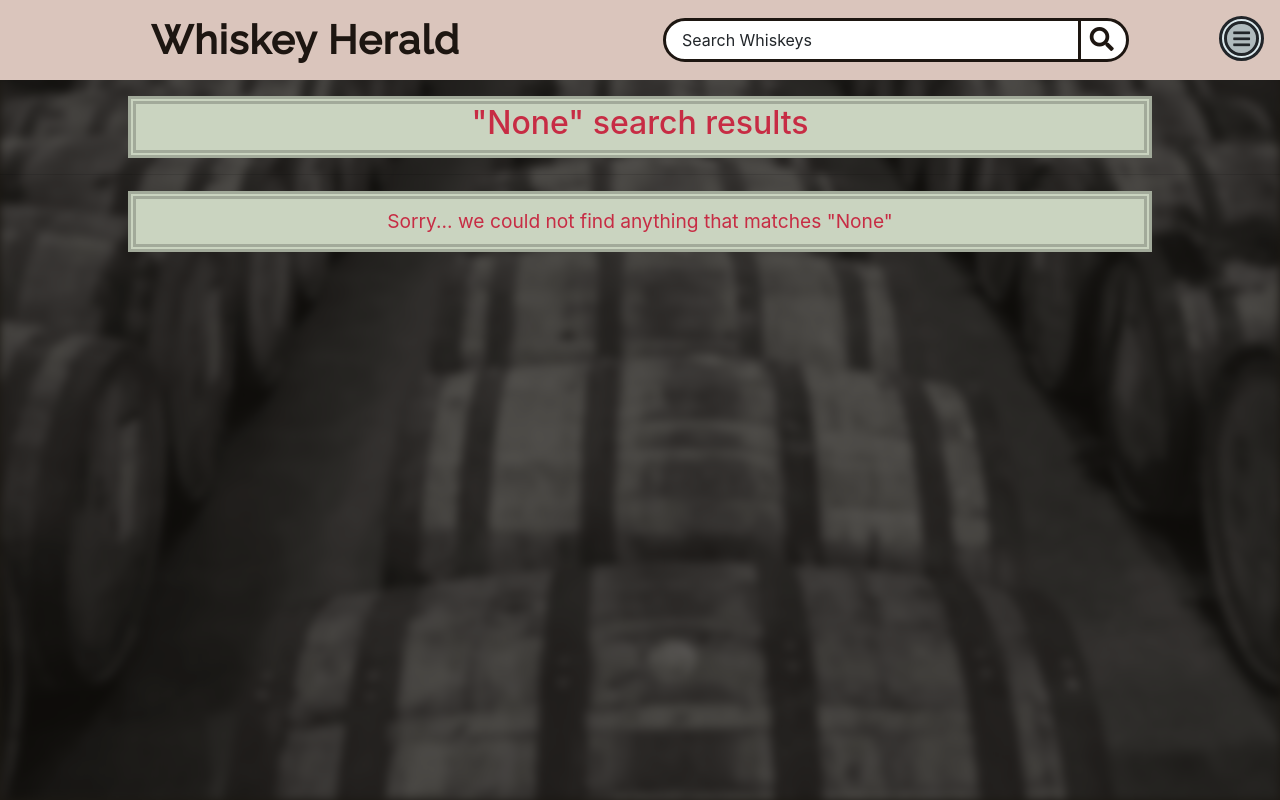
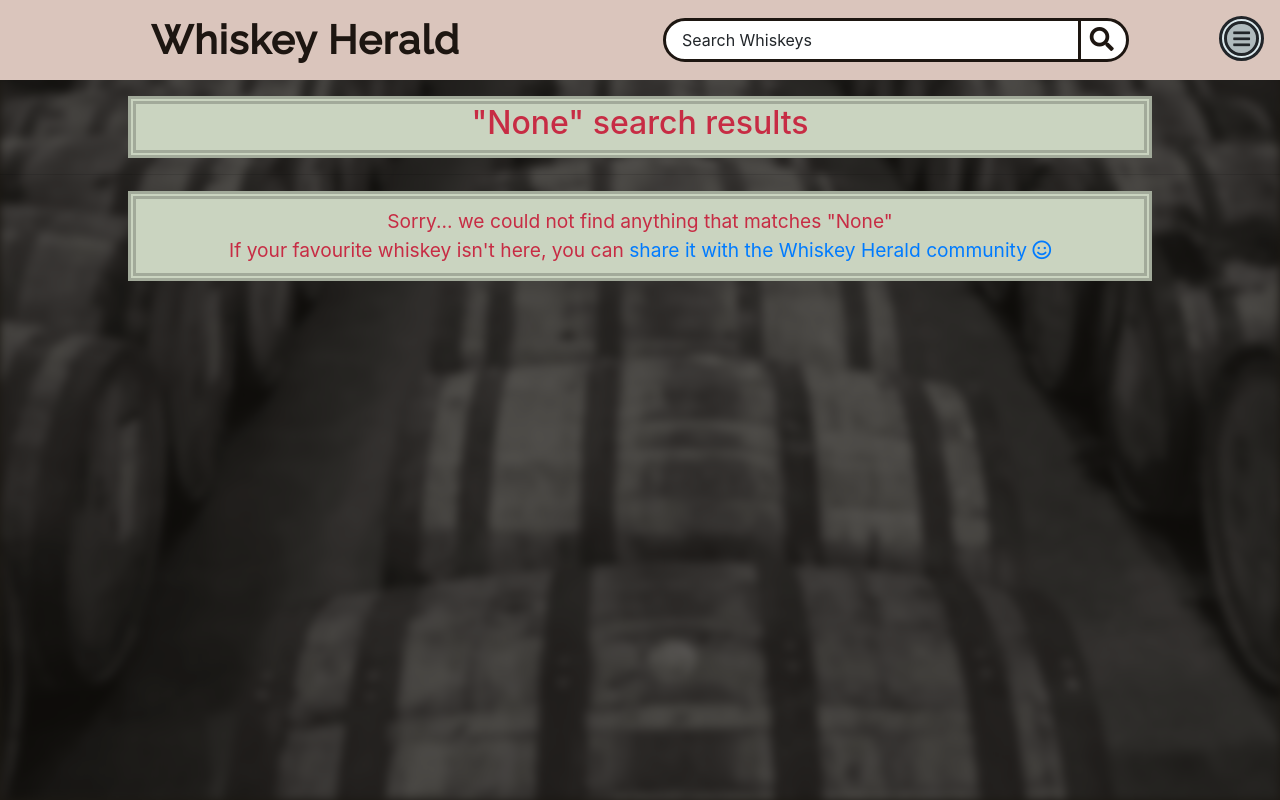
Before and after one commit to paulloy/whiskey_herald_msp3, a Flask app: page /search in a window 1280 px wide. Run offline with Flask 2, Linux system fonts and the light colour scheme; data that the repository does not hold is empty; some libraries are stand-ins or nearby versions.

Commit message:
The average score of the whiskey will now display above its name. If there are no search results found, a link to add-whiskey.html will be available so a user can add a whiskey if it doesn't exist

```diff
--- a/templates/search.html
+++ b/templates/search.html
@@ -16,13 +16,29 @@
             <div class="col-lg-3 col-md-6 col-12">
                 <a href="{{ url_for('whiskey', whiskey_name = whiskey.drink) }}">
                     <img src="{{ whiskey.image_location }}" alt="Image of {{ whiskey.drink }} Whiskey">
+                    <p>
+                        {% if whiskey['average_score'] == 0 %}
+                            No rating yet
+                        {% elif whiskey['average_score'] == 1 %}
+                            <i class="fas fa-star"></i><i class="far fa-star"></i><i class="far fa-star"></i><i class="far fa-star"></i><i class="far fa-star"></i>
+                        {% elif whiskey['average_score'] == 2 %}
+                            <i class="fas fa-star"></i><i class="fas fa-star"></i><i class="far fa-star"></i><i class="far fa-star"></i><i class="far fa-star"></i>
+                        {% elif whiskey['average_score'] == 3 %}
+                            <i class="fas fa-star"></i><i class="fas fa-star"></i><i class="fas fa-star"></i><i class="far fa-star"></i><i class="far fa-star"></i>
+                        {% elif whiskey['average_score'] == 4 %}
+                            <i class="fas fa-star"></i><i class="fas fa-star"></i><i class="fas fa-star"></i><i class="fas fa-star"></i><i class="far fa-star"></i>
+                        {% elif whiskey['average_score'] == 5 %}
+                            <i class="fas fa-star"></i><i class="fas fa-star"></i><i class="fas fa-star"></i><i class="fas fa-star"></i><i class="fas fa-star"></i>
+                        {% endif %}
+                    </p>
                     <p name="whiskey_name">{{ whiskey.drink }}</p>
                 </a>
             </div>
             {% endfor %}
         </div>
     {% else %}
-        <p class="width">Sorry... we could not find anything that matches "{{ searched_value }}"</p>
+        <p class="width">Sorry... we could not find anything that matches "{{ searched_value }}"<br>
+        If your favourite whiskey isn't here, you can <a href="{{ url_for('add_whiskey') }}">share it with the Whiskey Herald community <i class="far fa-smile"></i></a></p>
     {% endif %}
 
 {% endblock %}
```
